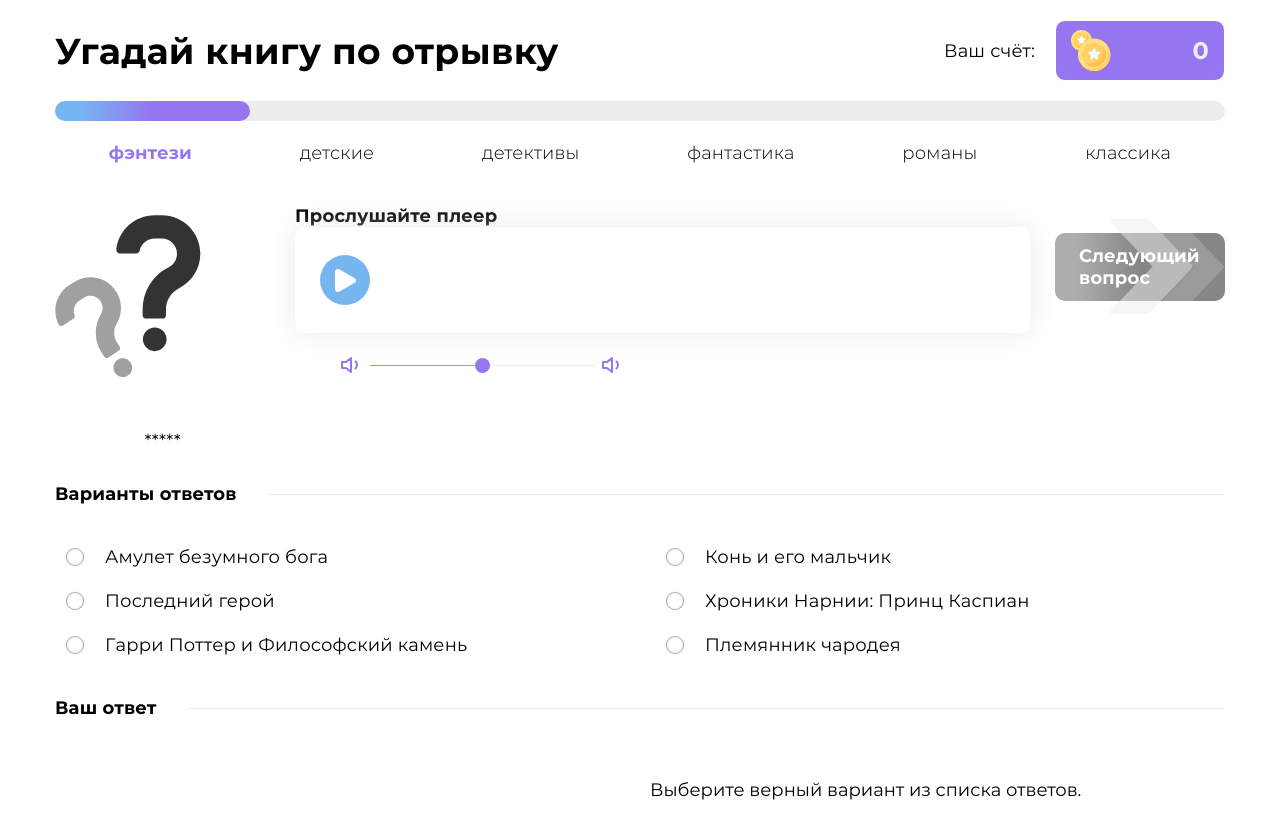
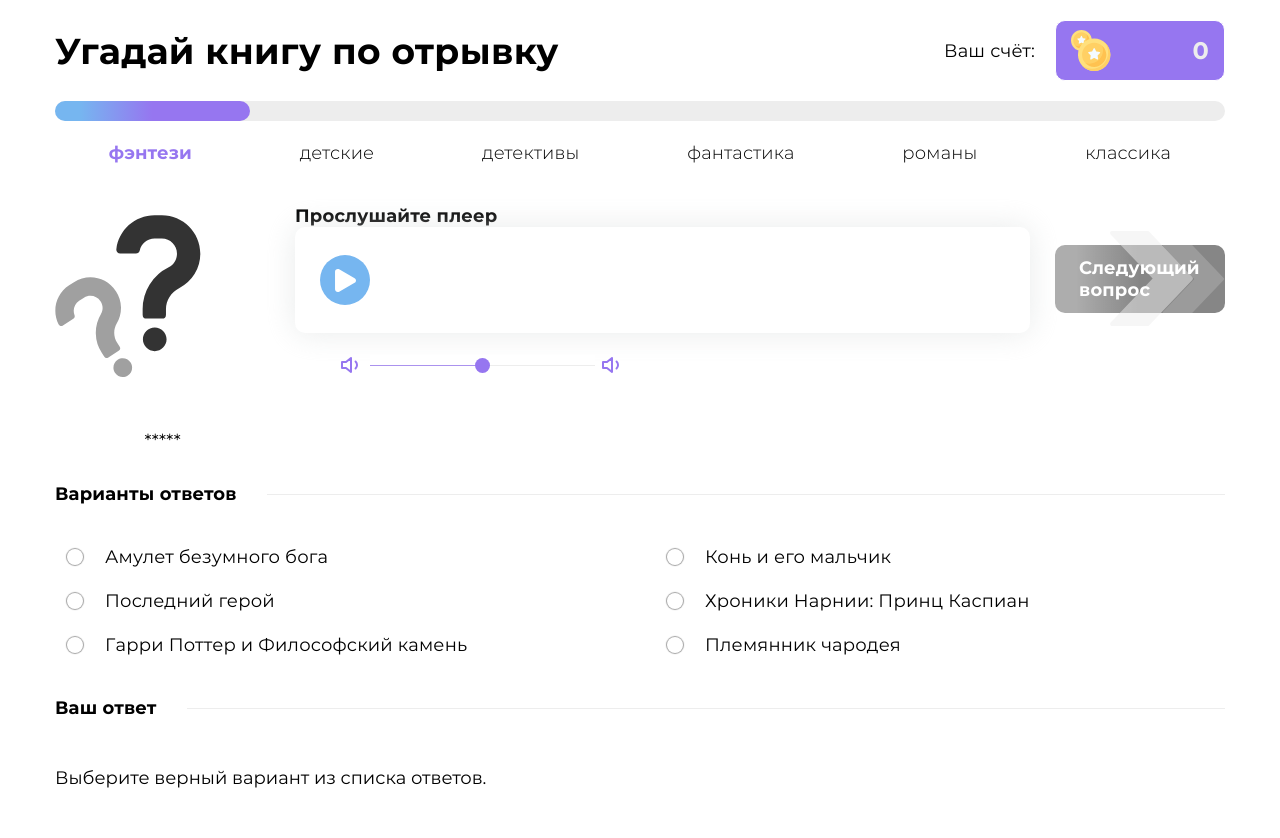
Before and after one commit to Dima-Dim/songbird, a React app: page / in a window 1280 px wide. Built offline with nearby package versions, Linux system fonts and the light colour scheme; no server answers.

Commit message:
fix: small fixes for answer-description.tsx

```diff
--- a/src/components/answer-description/answer-description.tsx
+++ b/src/components/answer-description/answer-description.tsx
@@ -34,15 +34,13 @@ const AnswerDescription: React.FC<AnswerDescriptionProps> = (props) => {
           canvasWidth={100}
           key={audioSrc}
         />
-        <p>
+        <SC.TEXT>
           {description}
-        </p>
+        </SC.TEXT>
       </>
     )
     : (
-      <>
-        <p>Выберите верный вариант из списка ответов.</p>
-      </>
+      <SC.DUMMY>Выберите верный вариант из списка ответов.</SC.DUMMY>
     );
 
   return (
--- a/src/components/answer-description/sc.ts
+++ b/src/components/answer-description/sc.ts
@@ -57,8 +57,8 @@ export const answerDescriptionPropsSC = {
       ${cssFonts.h2.normal.LIGHT};
       font-style: italic;
     }
-
-    & > p {
+  `,
+  TEXT: styled.p `
     grid-column: 1/-1;
     margin: 0;
     padding: 0;
@@ -68,7 +68,10 @@ export const answerDescriptionPropsSC = {
       grid-column: -1/-2;
       grid-row: 3/4;
     }
-    }
+  `,
+  DUMMY: styled.p `
+    grid-column: 1/-1;
+    grid-row: 2/3;
   `,
   AUDIO_PLAYER: styled(AudioPlayer)`
     @media(min-width: ${cssWidth.desktop.FULL}px) {
--- a/src/components/question/sc.ts
+++ b/src/components/question/sc.ts
@@ -66,6 +66,12 @@ export const questionSC = {
     }
   `,
   NEXT_STEP_BTN: styled(CompanyBtn)`
-    margin-top: 6px;
+    @media(min-width: ${cssWidth.desktop.FULL}px) {
+      margin-top: 6px;
+    }
+
+    @media(min-width: ${cssWidth.desktop.FULL}px) {
+      margin-top: 18px;
+    }
   `,
 };
```
Lines whose indentation alone changed are shown as unchanged.
